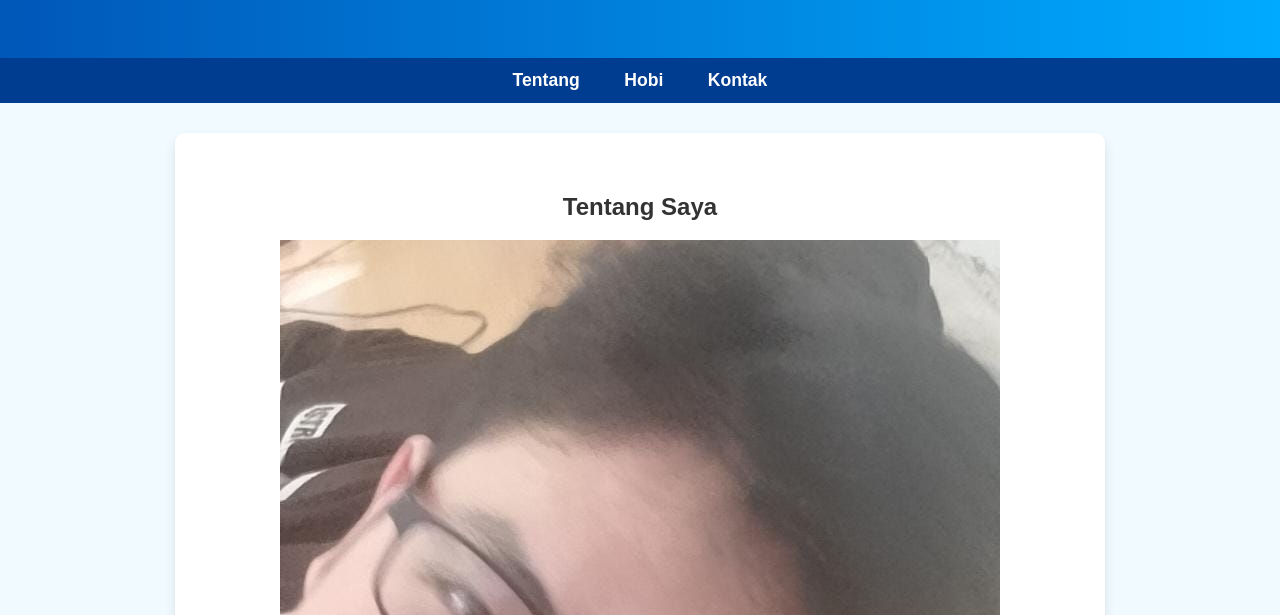
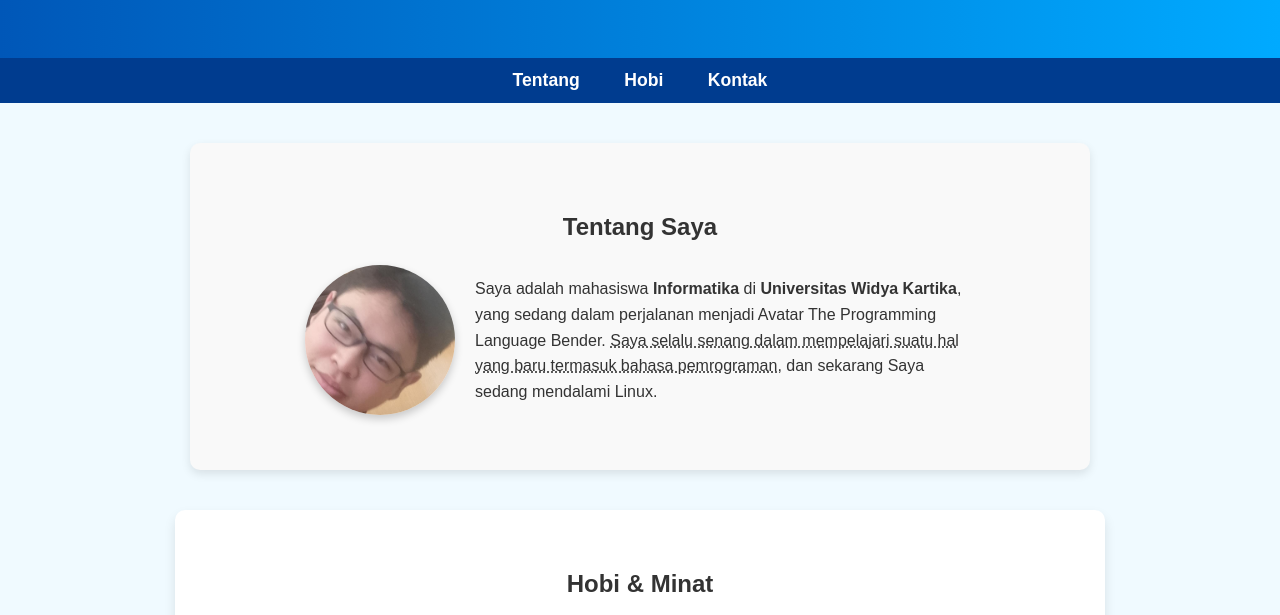
Before and after one commit to Maikeeel-05/Portofolio, a plain HTML site: page index.html in a window 1280 px wide. Shown: the part 133-748 px from the top of the page. Drawn offline with Linux system fonts and the light colour scheme.

Commit message:
Update style.css

```diff
--- a/assets/style.css
+++ b/assets/style.css
@@ -65,6 +65,43 @@ section {
     box-shadow: 0 6px 12px rgba(0, 0, 0, 0.1);
 }
 
+#about {
+    text-align: center;
+    padding: 50px;
+    background-color: #f9f9f9;
+    border-radius: 10px;
+    box-shadow: 0 4px 10px rgba(0, 0, 0, 0.1);
+    max-width: 800px;
+    margin: 40px auto;
+}
+
+.about-container {
+    display: flex;
+    align-items: center;
+    justify-content: center;
+    flex-wrap: wrap;
+    gap: 20px;
+}
+
+.profile-photo {
+    width: 150px;
+    height: 150px;
+    border-radius: 50%;
+    object-fit: cover;
+    box-shadow: 0 4px 8px rgba(0, 0, 0, 0.2);
+}
+
+.about-text {
+    max-width: 500px;
+    text-align: left;
+}
+
+.about-text p {
+    font-size: 16px;
+    line-height: 1.6;
+    color: #333;
+}
+
 #hobbies {
     padding: 40px;
     margin: 30px auto;
```
